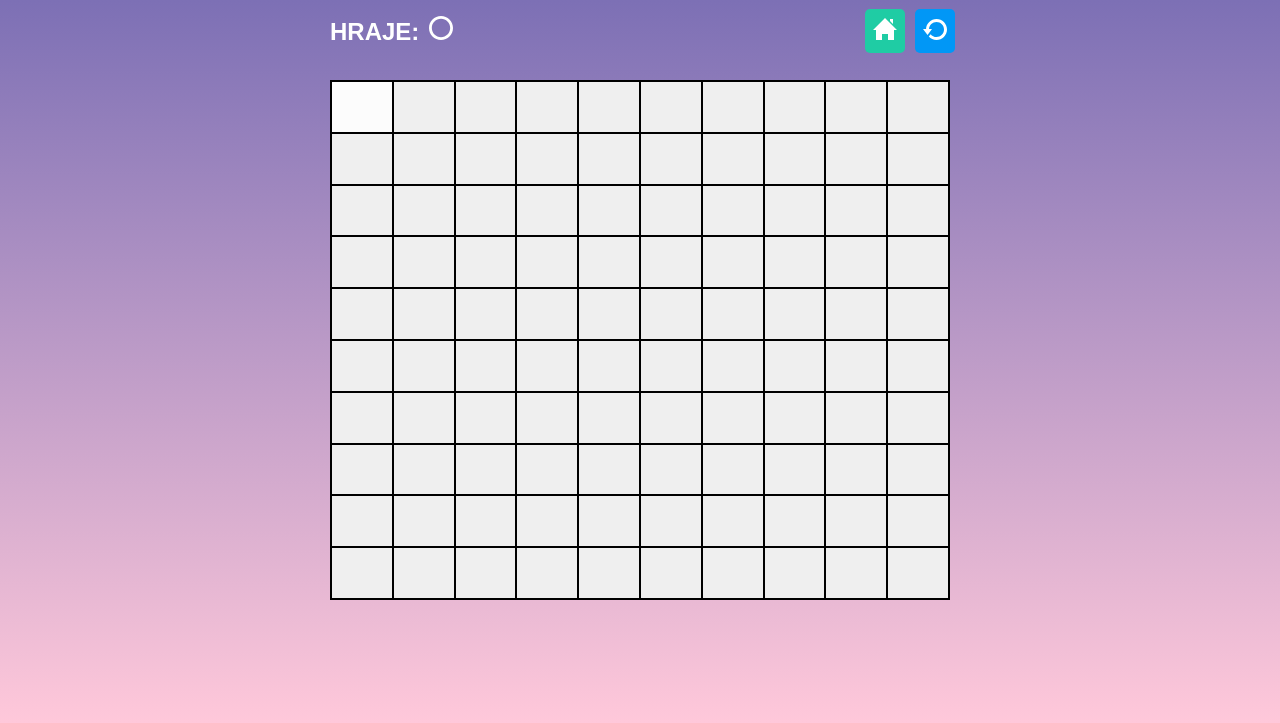
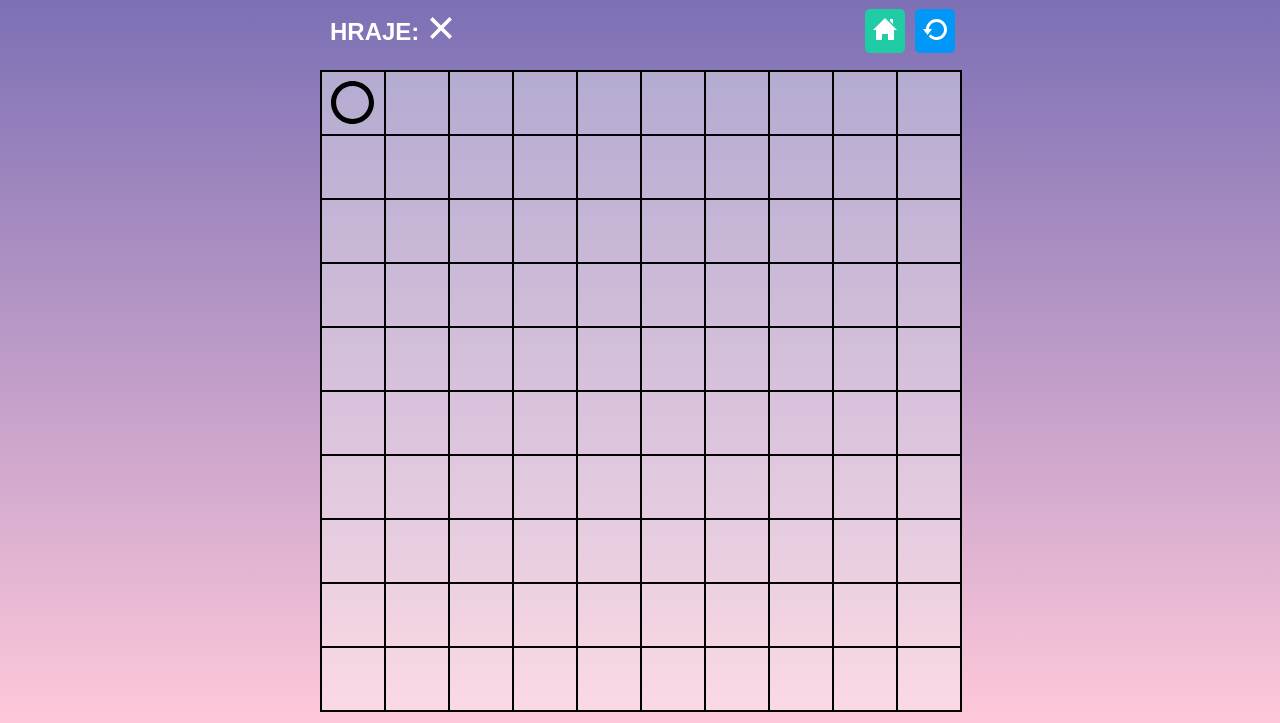
Before and after one commit to tesenk/piskvorky, a plain HTML site: page hra.html in a window 1280 px wide. Both pictures are taken after a click on the button 361 px from the left and 259 px from the top of the page. Shown: the part 153-876 px from the top of the page. Drawn offline with Linux system fonts and the light colour scheme.

Commit message:
přidán js

```diff
--- a/hra.html
+++ b/hra.html
@@ -34,7 +34,7 @@
         </div>
       </div>
       <div class="board">
-        <button class="button"></button>
+        <button id="button"></button>
         <button id="button"></button>
         <button id="button"></button>
         <button id="button"></button>
@@ -136,5 +136,6 @@
         <button id="button"></button>
       </div>
     </div>
+    <script src="index.js"></script>
   </body>
 </html>
--- /dev/null
+++ b/index.js
@@ -0,0 +1,23 @@
+'use strict';
+
+let naTahu = 'circle';
+let zmenZnak = document.querySelector('.hrajeKolecko');
+
+const hrajeme = (event) => {
+  if (naTahu === 'circle') {
+    event.target.classList.add('kolecko');
+    naTahu = 'cross';
+    zmenZnak.src = 'images/cross.svg';
+    event.target.disabled = true;
+  } else {
+    event.target.classList.add('krizek');
+    naTahu = 'circle';
+    zmenZnak.src = 'images/circle.svg';
+    event.target.disabled = true;
+  }
+};
+
+let btnElm = document.querySelectorAll('#button');
+for (let i = 0; i < btnElm.length; i++) {
+  btnElm[i].addEventListener('click', hrajeme);
+}
--- a/style.css
+++ b/style.css
@@ -150,6 +150,7 @@ h2 {
   filter: invert(100%);
   padding-left: 10px;
 }
+
 .ikonky {
   margin-left: auto;
   display: flex;
@@ -185,21 +186,24 @@ a.restart:active {
 .board {
   display: flex;
   flex-wrap: wrap;
-  margin: 10px;
+  width: 80vmin;
+  height: 80vmin;
   border: 1px solid black;
+  background-color: rgba(245, 245, 245, 0.4);
 }
 
 .board button {
   border: 1px solid black;
   flex-basis: 10%;
+  background-color: transparent;
 }
 
 button:hover,
 button:focus,
 button:active {
-  background-color: rgb(252, 252, 252);
+  background-color: rgba(245, 245, 245, 0.6);
 }
-
+/*
 button:after {
   content: '';
   display: block;
@@ -208,3 +212,16 @@ button:after {
 
 /*
 https: ; //spin.atomicobject.com/2015/07/14/css-responsive-square/ - content*/
+.kolecko {
+  background-image: url(images/circle.svg);
+  background-repeat: no-repeat;
+  background-position: center;
+  background-size: 70%;
+}
+
+.krizek {
+  background-image: url(images/cross.svg);
+  background-repeat: no-repeat;
+  background-position: center;
+  background-size: 70%;
+}
```
